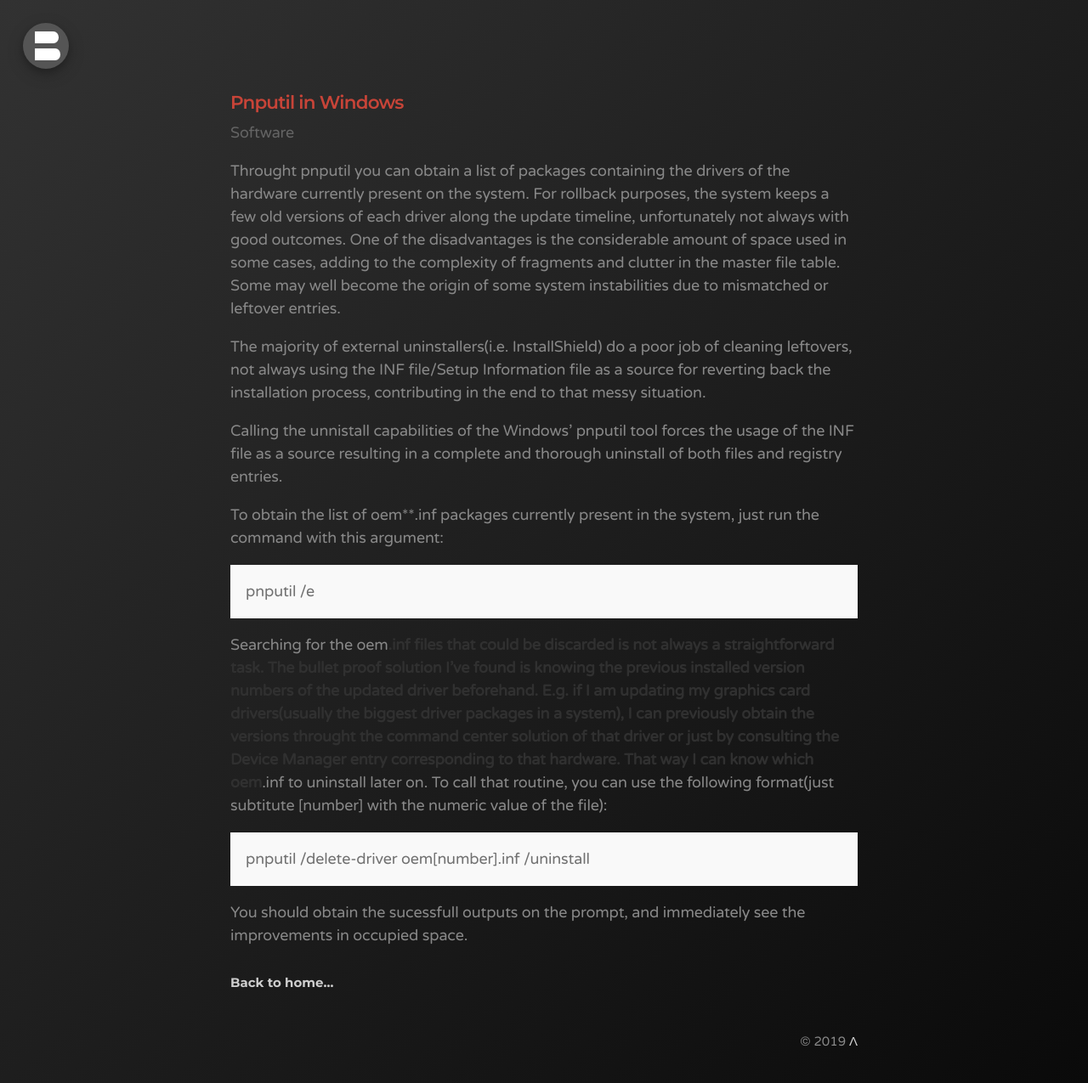
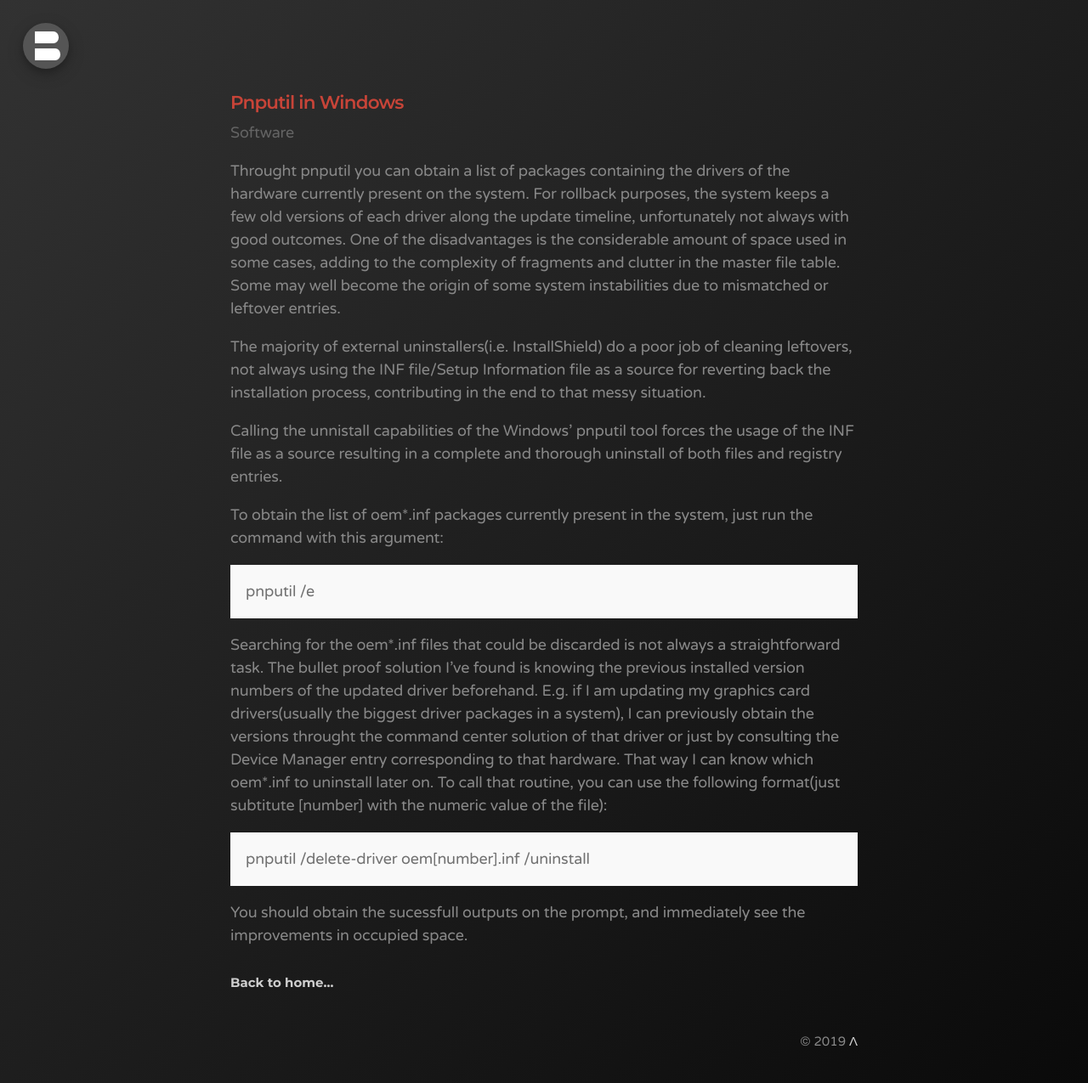
Before and after one commit to bonina/bonina.github.io, a Jekyll site: the page built from _posts/software/2019/2019-09-29-pnputil-in-windows.md, in a window 1280 px wide. Shown: the whole page at 85% size. Built offline with Jekyll 4.4.1, drawn with Linux system fonts in a browser that asks for light colours.

```diff
--- a/_posts/software/2019/2019-09-29-pnputil-in-windows.md
+++ b/_posts/software/2019/2019-09-29-pnputil-in-windows.md
@@ -10,10 +10,10 @@ The majority of external uninstallers(i.e. InstallShield) do a poor job of clean
 
 Calling the unnistall capabilities of the Windows' pnputil tool forces the usage of the INF file as a source resulting in a complete and thorough uninstall of both files and registry entries.
 
-To obtain the list of oem**.inf packages currently present in the system, just run the command with this argument:
+To obtain the list of oem\*.inf packages currently present in the system, just run the command with this argument:
 <p class="message">pnputil /e</p>
 
-Searching for the oem**.inf files that could be discarded is not always a straightforward task. The bullet proof solution I've found is knowing the previous installed version numbers of the updated driver beforehand. E.g. if I am updating my graphics card drivers(usually the biggest driver packages in a system), I can previously obtain the versions throught the command center solution of that driver or just by consulting the Device Manager entry corresponding to that hardware. That way I can know which oem**.inf to uninstall later on.
+Searching for the oem\*.inf files that could be discarded is not always a straightforward task. The bullet proof solution I've found is knowing the previous installed version numbers of the updated driver beforehand. E.g. if I am updating my graphics card drivers(usually the biggest driver packages in a system), I can previously obtain the versions throught the command center solution of that driver or just by consulting the Device Manager entry corresponding to that hardware. That way I can know which oem\*.inf to uninstall later on.
 To call that routine, you can use the following format(just subtitute [number] with the numeric value of the file):
 <p class="message">pnputil /delete-driver oem[number].inf /uninstall</p>
 
```
